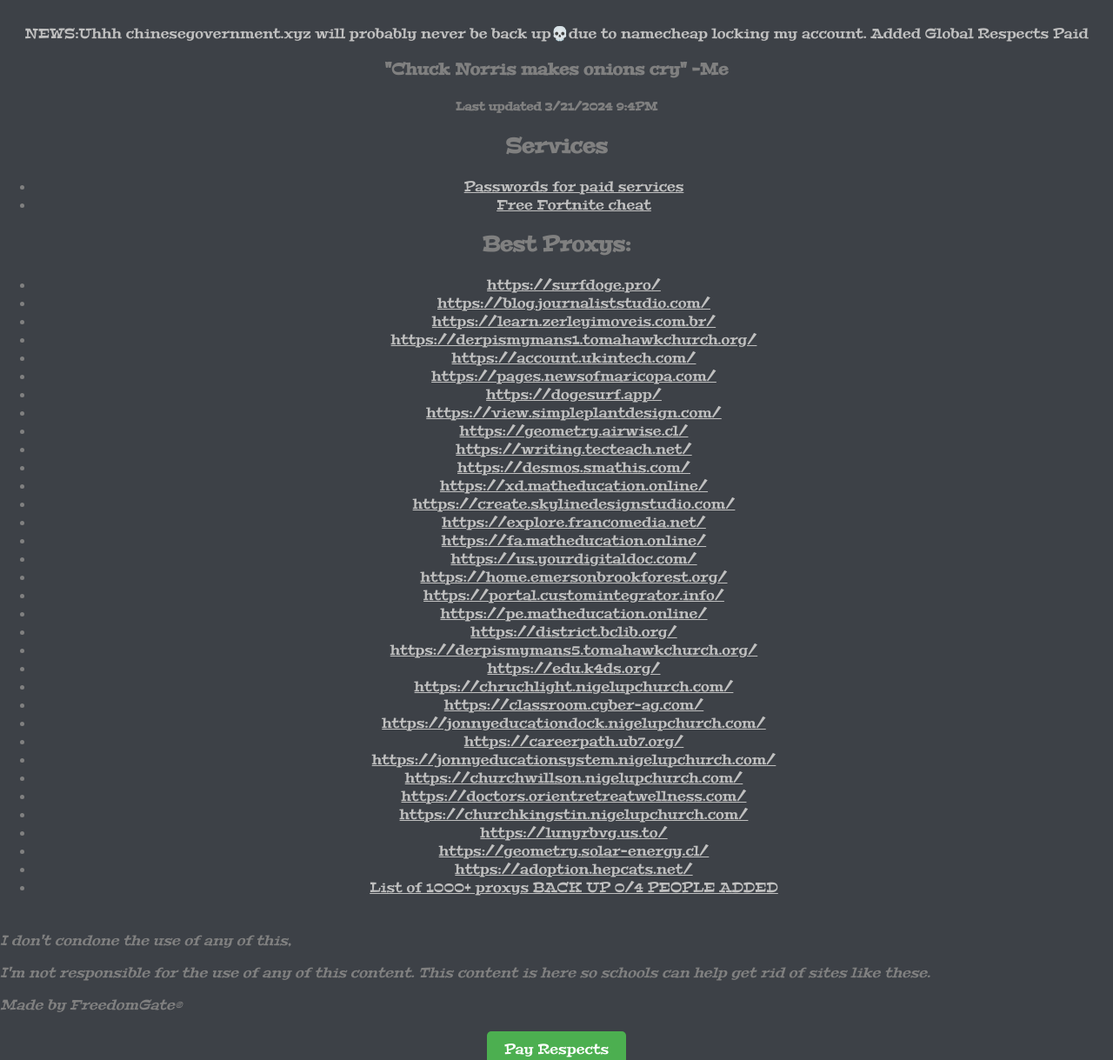
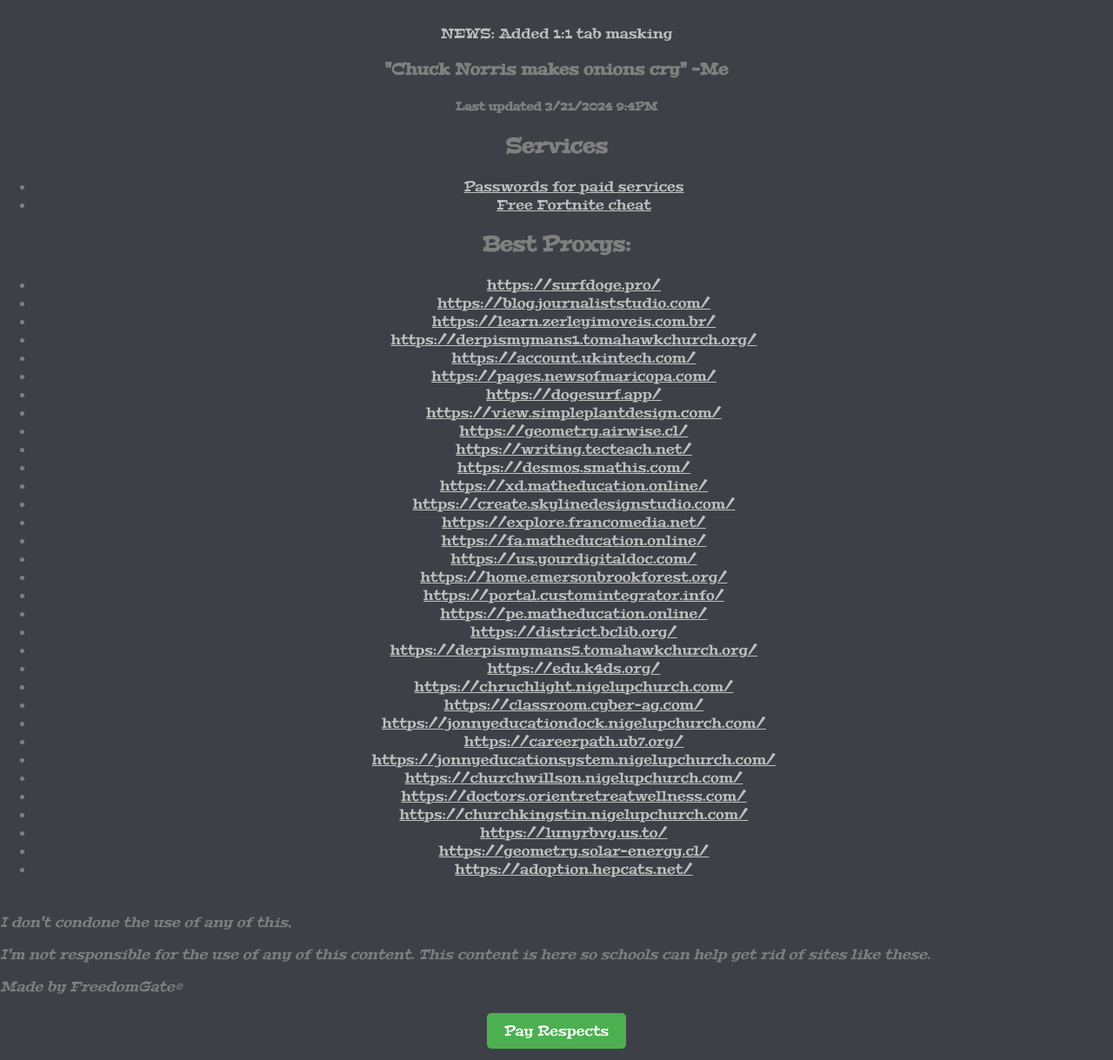
Before and after one commit to GiveID/GiveID.github.io, a plain HTML site: page index.html in a window 1280 px wide. Shown: the part 56-1275 px from the top of the page at 87% size. Drawn offline with Linux system fonts and the light colour scheme.

Commit message:
Update index.html

```diff
--- a/index.html
+++ b/index.html
@@ -3,9 +3,9 @@
 <head>
     <meta charset="UTF-8">
     <meta name="viewport" content="width=device-width, initial-scale=1.0">
-    <title>Life is Tech! Portal</title>
+    <title>New Tab</title>
     <!-- Add the following line to include the site icon -->
-    <link rel="icon" href="lifeis.png" type="image/png">
+    <link rel="icon" href="Chrome.png" type="image/png">
 
     <!-- Apple Touch Icon -->
     <link rel="apple-touch-icon" href="cat_icon.png">
@@ -112,7 +112,7 @@
 <body>
 <div class="section">
     <h1>FreedomGate</h1>
-    <a>NEWS:Uhhh chinesegovernment.xyz will probably never be back up💀due to namecheap locking my account. Added Global Respects Paid</a>
+    <a>NEWS: Added 1:1 tab masking</a>
     <h3>"Chuck Norris makes onions cry" -Me</h3>
     <h5>Last updated 3/21/2024 9:4PM<h5>
 </div>
@@ -165,7 +165,6 @@
             <li><a href="https://lunyrbvg.us.to/">https://lunyrbvg.us.to/</a></li>
             <li><a href="https://geometry.solar-energy.cl/">https://geometry.solar-energy.cl/</a></li>
             <li><a href="https://adoption.hepcats.net/">https://adoption.hepcats.net/</a></li>
-            <li><a href="https://docs.google.com/document/d/1v9GB2vBs9s5O6TLbdp_c7A-I_DwJ04TOXlgMJMI2csg/edit?usp=sharing">List of 1000+ proxys BACK UP 0/4 PEOPLE ADDED</a></li>
         </ul>
     </div>
 
```
